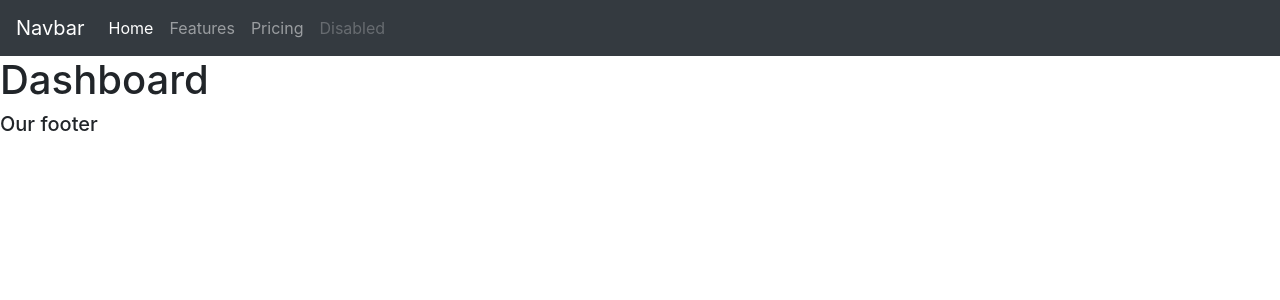
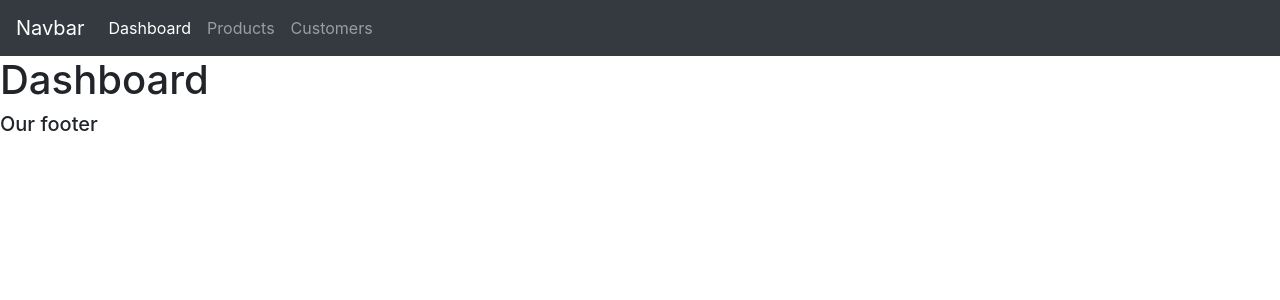
Before and after one commit to Stan1-0/CRM, a Django app: page / in a window 1280 px wide. Shown: the top 300 px of the page. Run offline with Django 4.2, Linux system fonts and the light colour scheme; some libraries are stand-ins or nearby versions.

Commit message:
"Updated navigation links in Navbar template"
This commit message accurately describes the code diff by mentioning that the navigation links in the Navbar template have been updated. It is concise and avoids making any interpretations about the reasons for the changes or their potential impact.

```diff
--- a/templates/Navbar.html
+++ b/templates/Navbar.html
@@ -15,17 +15,14 @@
     <ul class="navbar-nav">
       <li class="nav-item active">
         <a class="nav-link" href="#"
-          >Home <span class="sr-only">(current)</span></a
+          >Dashboard <span class="sr-only">(current)</span></a
         >
       </li>
       <li class="nav-item">
-        <a class="nav-link" href="#">Features</a>
+        <a class="nav-link" href="#">Products</a>
       </li>
       <li class="nav-item">
-        <a class="nav-link" href="#">Pricing</a>
-      </li>
-      <li class="nav-item">
-        <a class="nav-link disabled" href="#">Disabled</a>
+        <a class="nav-link" href="#">Customers</a>
       </li>
     </ul>
   </div>
```
